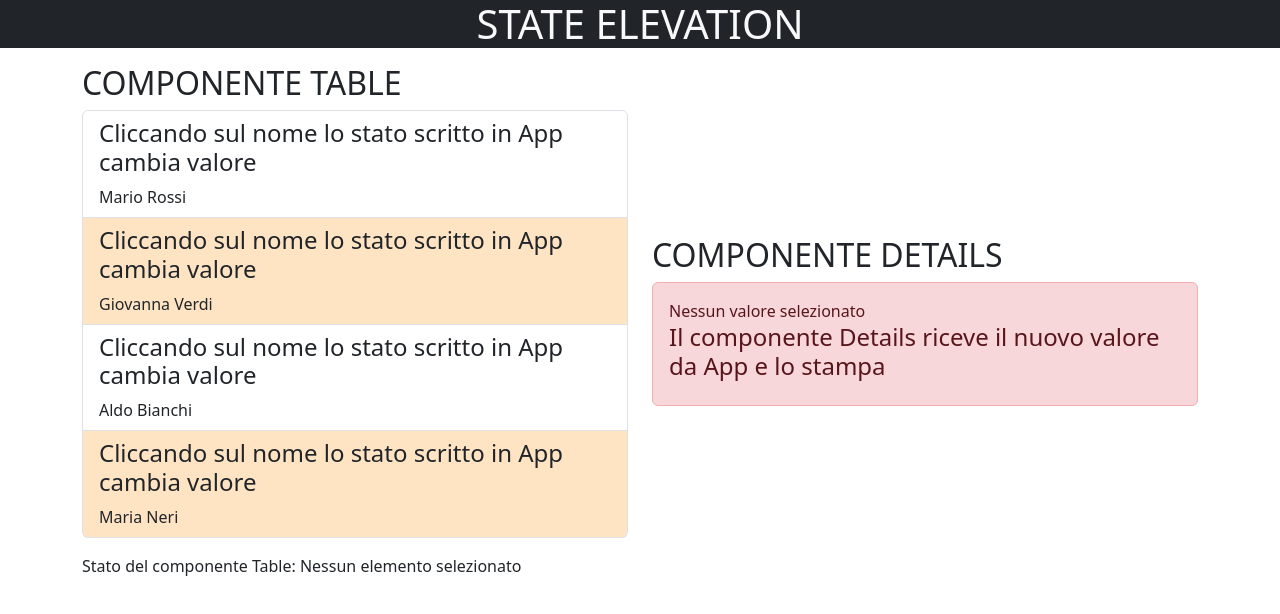
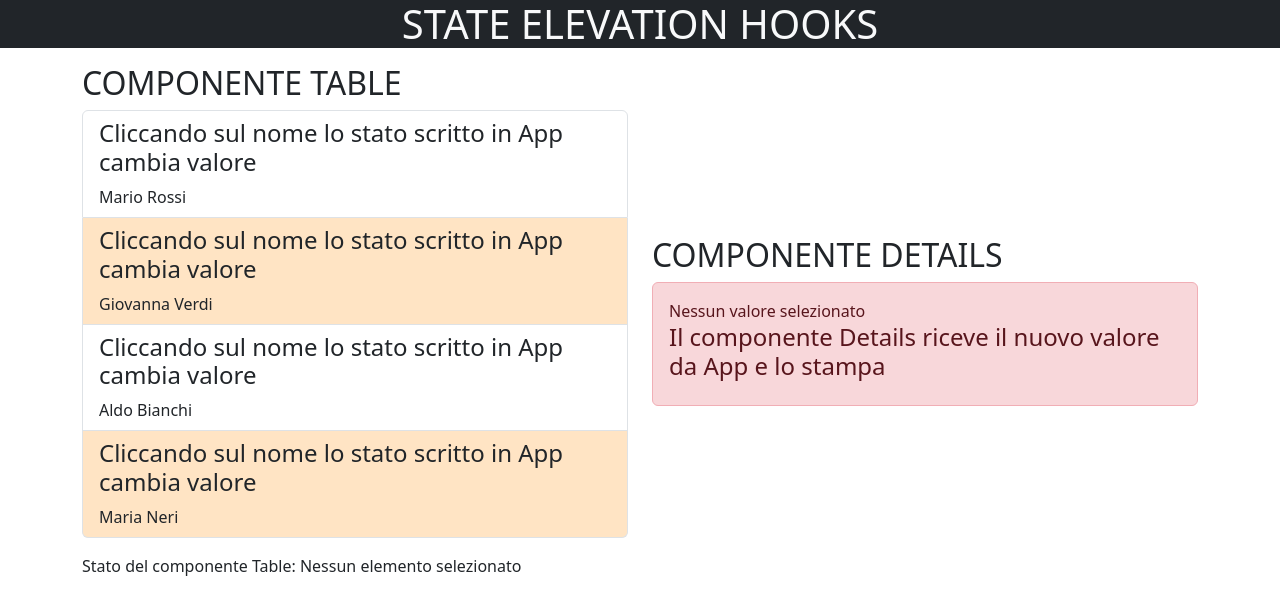
Before and after one commit to dadegi/FS0226-W10D2, a React (Vite) app: page / in a window 1280 px wide. Shown: the top 614 px of the page. Built offline with nearby package versions, Linux system fonts and the light colour scheme.

Commit message:
Codici lezione W10D2

```diff
--- a/src/App.jsx
+++ b/src/App.jsx
@@ -30,7 +30,7 @@ class App extends Component {
 		return (
 			<div>
 				<header className='container-fluid bg-dark'>
-					<h1 className='text-center text-light'>STATE ELEVATION</h1>
+					<h1 className='text-center text-light'>STATE ELEVATION HOOKS</h1>
 				</header>
 				<Container>
 					<Row className='mt-3'>
```
